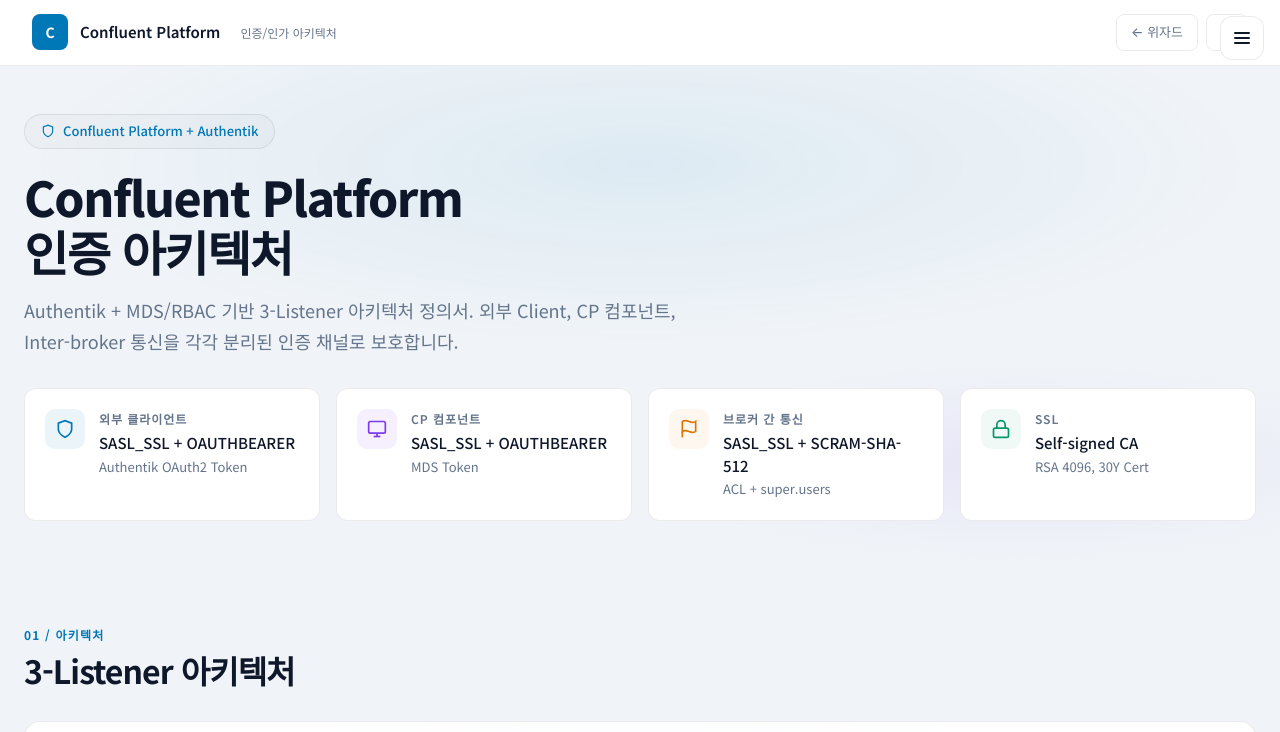
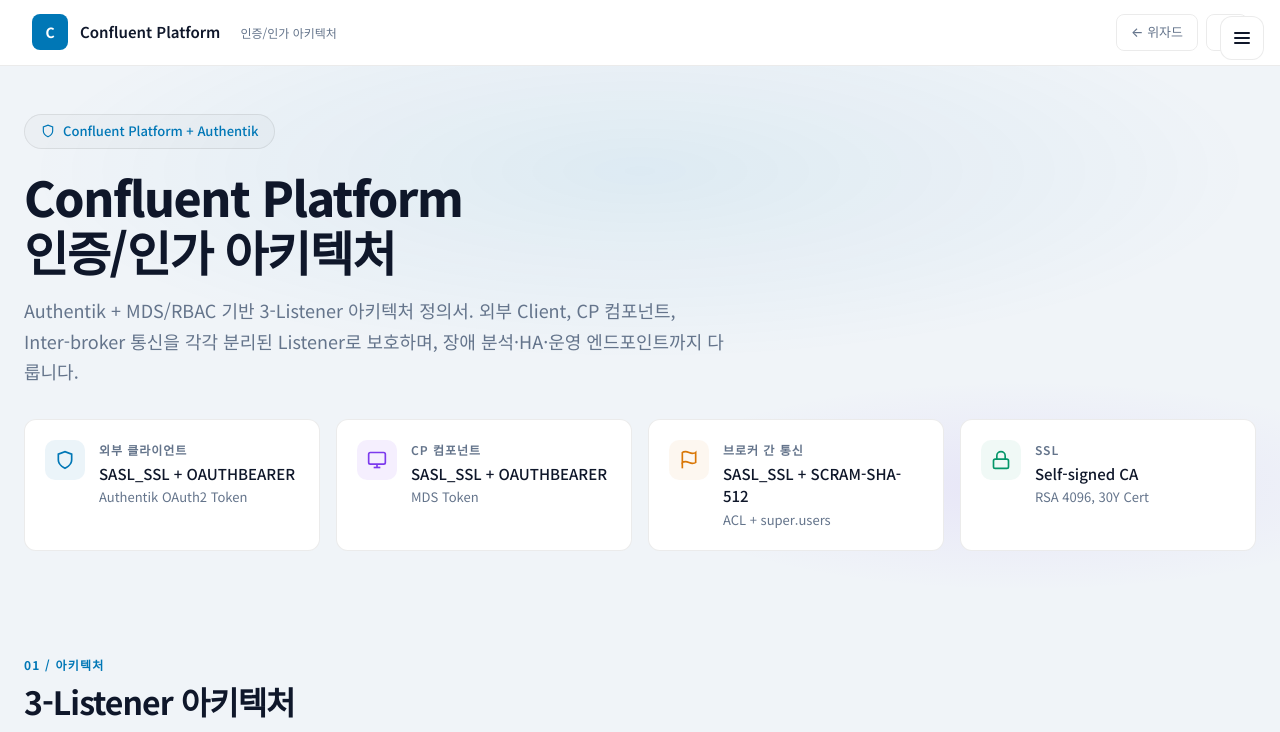
Before and after one commit to siksik-e0-0/cp-deployment-wizard, a website: page confluent-architecture.html in a window 1280 px wide. Shown: the top 732 px of the page. Drawn offline with nearby package versions, Linux system fonts and the light colour scheme.

Commit message:
feat: 아키텍처 페이지 제목 및 설명을 실제 내용에 맞게 명확화
h1 "인증 아키텍처" → "인증/인가 아키텍처" (title 태그와 일치),
자막에 문서 전체 범위(장애 분석·HA·운영 엔드포인트) 반영,
섹션 03 h2 "인증 흐름" → "프로토콜별 인증 시퀀스" (section number와 중복 제거)

```diff
--- a/confluent-architecture.html
+++ b/confluent-architecture.html
@@ -619,8 +619,8 @@
           <svg viewBox="0 0 24 24" fill="none" stroke="currentColor" stroke-width="2"><path d="M12 22s8-4 8-10V5l-8-3-8 3v7c0 6 8 10 8 10z"/></svg>
           Confluent Platform + Authentik
         </div>
-        <h1 class="animate delay-1">Confluent Platform<br>인증 아키텍처</h1>
-        <p class="hero-subtitle animate delay-2">Authentik + MDS/RBAC 기반 3-Listener 아키텍처 정의서. 외부 Client, CP 컴포넌트, Inter-broker 통신을 각각 분리된 인증 채널로 보호합니다.</p>
+        <h1 class="animate delay-1">Confluent Platform<br>인증/인가 아키텍처</h1>
+        <p class="hero-subtitle animate delay-2">Authentik + MDS/RBAC 기반 3-Listener 아키텍처 정의서. 외부 Client, CP 컴포넌트, Inter-broker 통신을 각각 분리된 Listener로 보호하며, 장애 분석·HA·운영 엔드포인트까지 다룹니다.</p>
 
         <div class="principles-grid animate delay-3">
           <div class="principle-card">
@@ -878,7 +878,7 @@
     <section class="container" data-reveal>
       <div class="section-header">
         <div class="section-number">03 / 인증 흐름</div>
-        <h2>인증 흐름</h2>
+        <h2>프로토콜별 인증 시퀀스</h2>
       </div>
 
       <div class="flow-tabs" role="tablist">
@@ -1819,7 +1819,7 @@
     </section>
 
     <footer style="padding:32px 0 48px;text-align:center;">
-      <p style="font-size:0.75rem;color:var(--text-secondary);">Confluent Platform 인증 아키텍처 정의서 v5 &middot; 업데이트 2026-04-23 &middot; Confluent 공식 문서 기반</p>
+      <p style="font-size:0.75rem;color:var(--text-secondary);">Confluent Platform 인증/인가 아키텍처 정의서 v5 &middot; 업데이트 2026-04-23 &middot; Confluent 공식 문서 기반</p>
     </footer>
   </main>
 
```
Also changed, not shown: index.html (+5 -0 lines).
